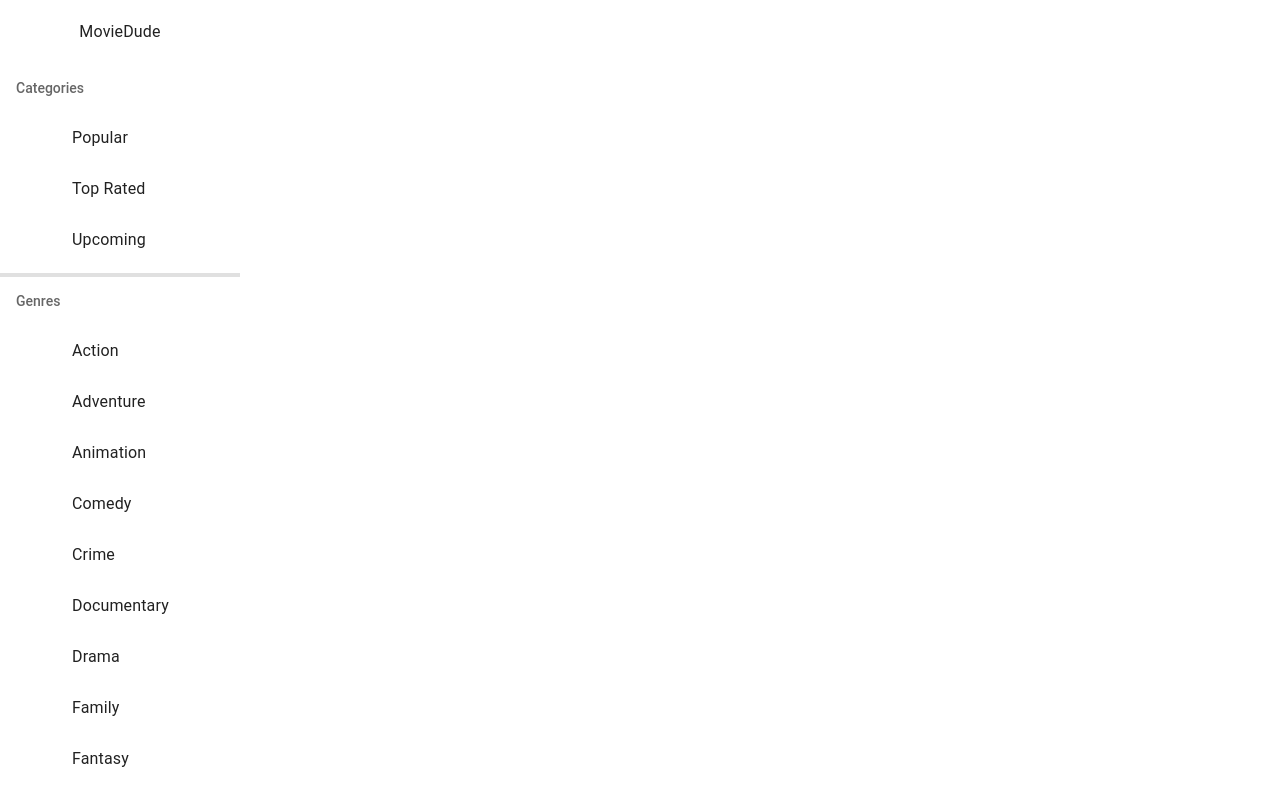
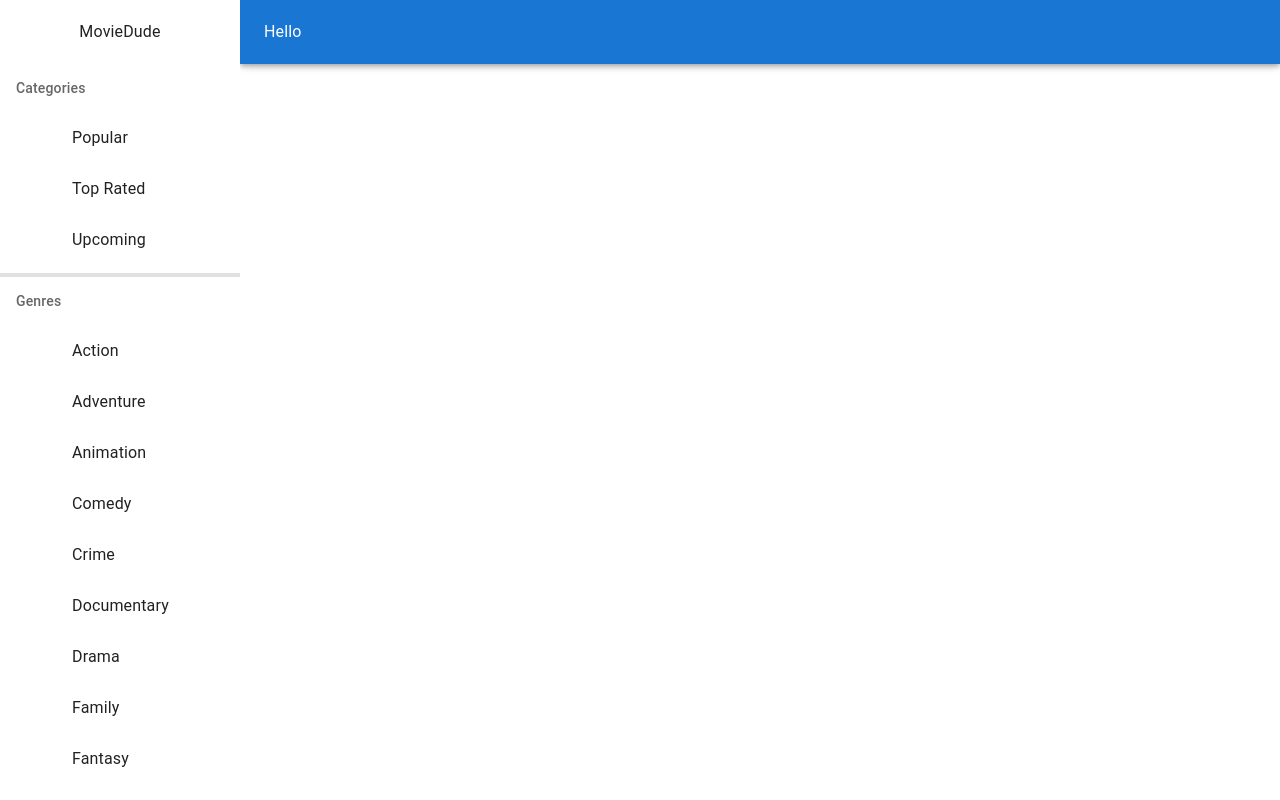
Before and after one commit to CodingWithDude/movie-dude, a React (Create React App) app: page / in a window 1280 px wide. Built offline with nearby package versions, Linux system fonts and the light colour scheme; some icons are missing.

Commit message:
Updated AppBarTop with base settings

```diff
--- a/src/App.js
+++ b/src/App.js
@@ -9,12 +9,14 @@ import theme from "./styles/Styles";
 const App = () => {
   return (
     <ThemeProvider theme={theme}>
-      <Layout />
-      <Router>
-        <Routes>
-          <Route exact path="/" element={<Home />}></Route>
-        </Routes>
-      </Router>
+      <CssBaseline />
+      <Layout>
+        <Router>
+          <Routes>
+            <Route exact path="/" element={<Home />}></Route>
+          </Routes>
+        </Router>
+      </Layout>
     </ThemeProvider>
   );
 };
--- a/src/components/AppBarTop.js
+++ b/src/components/AppBarTop.js
@@ -1,8 +1,20 @@
 import React from "react";
-import { AppBar } from "@mui/material/AppBar";
+import { AppBar } from "@mui/material";
+import Container from "@mui/material/Container";
+import Toolbar from "@mui/material/Toolbar";
+import Typography from "@mui/material/Typography";
 
 const AppBarTop = () => {
-  return <div>AppBarTop</div>;
+  const drawerWidth = 240;
+  return (
+    <Container>
+      <AppBar sx={{ width: `calc(100% - ${drawerWidth}px)` }}>
+        <Toolbar>
+          <Typography sx={{ flexGrow: 0 }}>Hello</Typography>
+        </Toolbar>
+      </AppBar>
+    </Container>
+  );
 };
 
 export default AppBarTop;
--- a/src/components/DrawerLeft.js
+++ b/src/components/DrawerLeft.js
@@ -1,9 +1,8 @@
 import React from "react";
 import ListSubheader from "@mui/material/ListSubheader";
-import Box from "@mui/material/Box";
+import Container from "@mui/material/Container";
 import Drawer from "@mui/material/Drawer";
 import Divider from "@mui/material/Divider";
-import AppBar from "@mui/material/AppBar";
 import Toolbar from "@mui/material/Toolbar";
 import List from "@mui/material/List";
 import Typography from "@mui/material/Typography";
@@ -11,7 +10,6 @@ import ListItem from "@mui/material/ListItem";
 import ListItemIcon from "@mui/material/ListItemIcon";
 import ListItemText from "@mui/material/ListItemText";
 import SvgIcon from "@mui/material/SvgIcon";
-import { FontAwesomeIcon } from "@fortawesome/react-fontawesome";
 
 const drawerWidth = 240;
 
@@ -133,11 +131,9 @@ const genreItems = [
 
 const DrawerLeft = () => {
   return (
-    <Box>
+    <Container>
       <Drawer
         sx={{
-          width: drawerWidth,
-          flexShrink: 0,
           "& .MuiDrawer-paper": {
             width: drawerWidth,
             boxSizing: "border-box",
@@ -149,18 +145,12 @@ const DrawerLeft = () => {
       >
         <Toolbar
           sx={{
-            display: "flex",
             justifyContent: "center",
           }}
-          alignItems="center"
         >
-          <Typography>
-            MovieDude
-            <FontAwesomeIcon icon="fa-light fa-film" />
-          </Typography>
+          <Typography>MovieDude</Typography>
         </Toolbar>
         <List
-          sx={{ width: "100%", maxWidth: 360, bgcolor: "background.paper" }}
           component="nav"
           aria-labelledby="nested-list-subheader"
           subheader={
@@ -182,7 +172,6 @@ const DrawerLeft = () => {
         </List>
         <Divider sx={{ borderBottomWidth: 4 }} />
         <List
-          sx={{ width: "100%", maxWidth: 360, bgcolor: "background.paper" }}
           component="nav"
           aria-labelledby="nested-list-subheader"
           subheader={
@@ -203,7 +192,7 @@ const DrawerLeft = () => {
           ))}
         </List>
       </Drawer>
-    </Box>
+    </Container>
   );
 };
 
--- a/src/components/Layout.js
+++ b/src/components/Layout.js
@@ -1,8 +1,15 @@
 import React from "react";
+import Container from "@mui/material/Container";
 import DrawerLeft from "./DrawerLeft";
+import AppBarTop from "./AppBarTop";
 
 const Layout = () => {
-  return <DrawerLeft />;
+  return (
+    <Container sx={{ display: "flex" }}>
+      <AppBarTop />
+      <DrawerLeft />
+    </Container>
+  );
 };
 
 export default Layout;
--- a/src/styles/Styles.js
+++ b/src/styles/Styles.js
@@ -1,4 +1,3 @@
-import React from "react";
 import { createTheme } from "@mui/material/styles";
 
 const Colors = {
```
